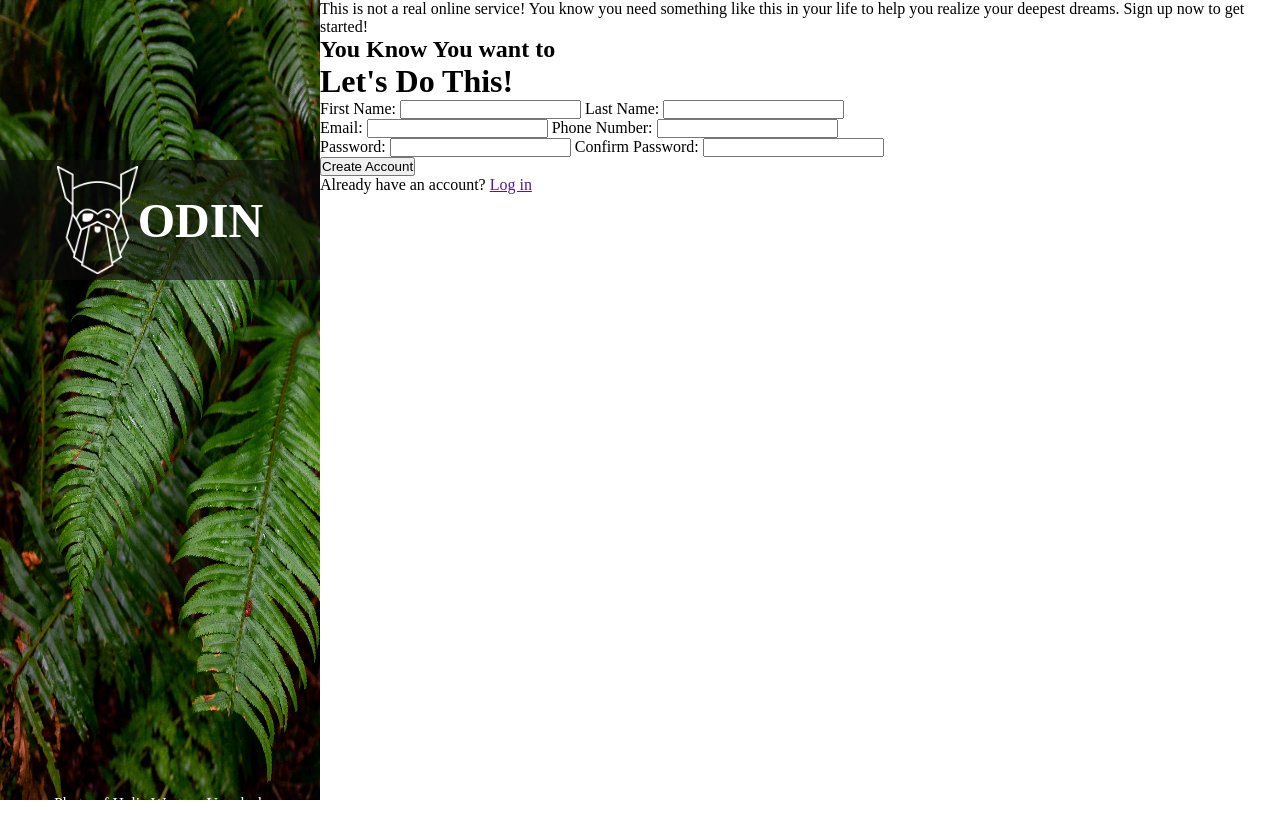
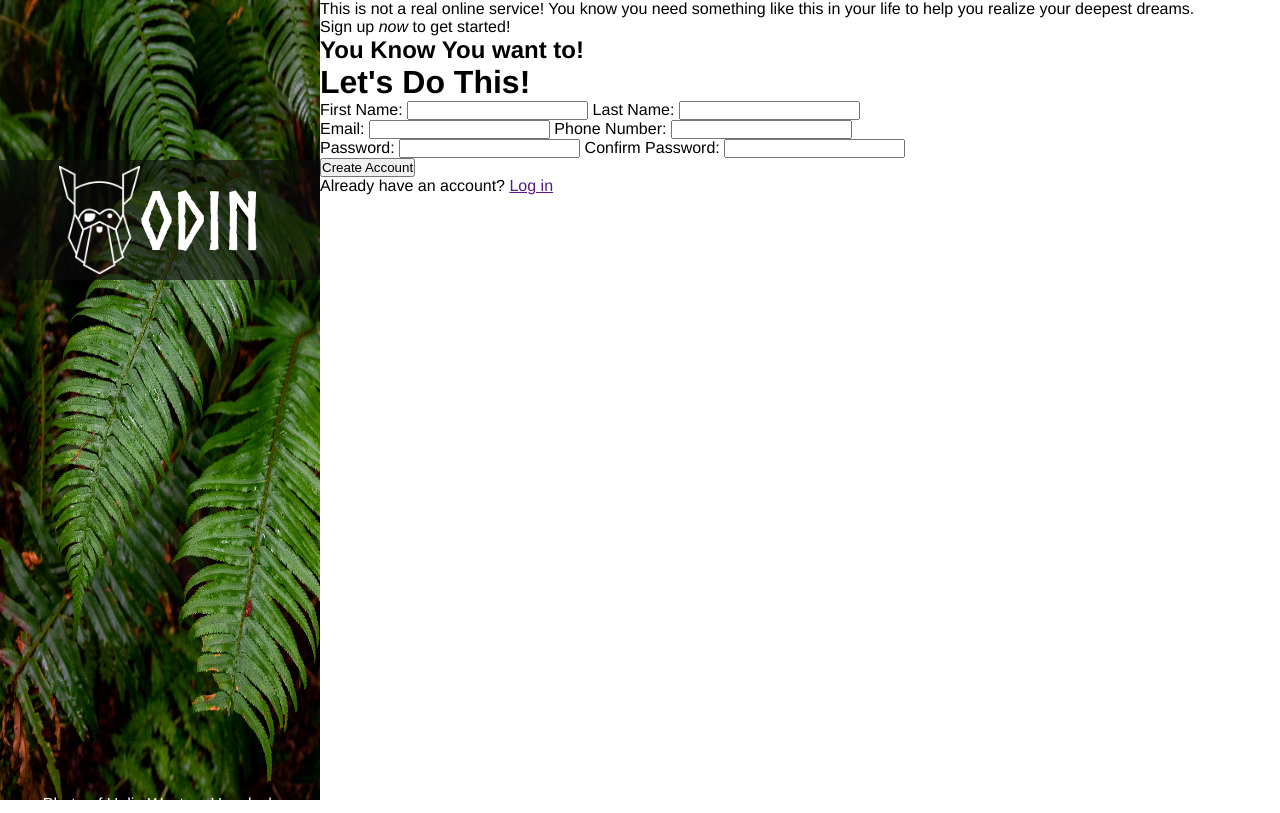
Before and after one commit to StewardRighteous/sample-signup-form, a plain HTML site: page index.html in a window 1280 px wide. Drawn offline with Linux system fonts and the light colour scheme.

Commit message:
fix - change html element divs for better styling

```diff
--- a/index.html
+++ b/index.html
@@ -22,15 +22,16 @@
         </div>
 
     </div>
-    <div class="signup-form">
-        <p>
+    <form action="" method="get">
+        <div class="welcome-area">
+            <p class="welcome-note">
                 This is not a real online service! You know you need something like this in your life to help you realize
-            your deepest dreams. Sign up now to get started!
+                your deepest dreams. <br> Sign up <em>now</em> to get started!
             </p>
-        <h2>You Know You want to</h2>
-        <form action="" method="get">
+            <h2 class="welcome-note">You Know You want to!</h2>
+        </div>
+        <div class="form-filling-area">
             <h1>Let's Do This!</h1>
-            <div class="form-elements">
             <div class="form-row">
                 <label for="firstname">First Name:</label>
                 <input type="text" name="user_firstname" id="firstname" required>
@@ -50,12 +51,13 @@
                 <input type="password" name="user_confirm_password" id="confirm-password">
             </div>
         </div>
+        <div class="submit-area">
             <div class="submit-button">
                 <button type="submit">Create Account</button>
             </div>
             <p>Already have an account? <a href="">Log in</a></p>
+        </div>
     </form>
-    </div>
 </body>
 
 </html>
--- a/style.css
+++ b/style.css
@@ -1,3 +1,27 @@
+@font-face {
+    font-family: "norse";
+    src: url("Assets/norse-bold-webfont.woff2") format(woff2),
+        url("Assets/norse-bold-webfont.woff") format(woff);
+    font-weight: normal;
+    font-style: normal;
+}
+
+@font-face {
+    font-family: "firasans";
+    src: url("Assets/firasans-ultra-webfont.woff2") format(woff2),
+        url("Assets/firasans-ultra-webfont.woff") format(woff);
+    font-weight: normal;
+    font-style: normal;
+}
+
+@font-face {
+    font-family: "rubik";
+    src: url("Assets/rubik-regular-webfont.woff2") format(woff2)
+        url("Assets/rubik-regular-webfont.woff") format(woff);
+    font-weight: normal;
+    font-style: normal;
+}
+
 *{
     margin: 0;
     padding: 0;
@@ -6,8 +30,10 @@
 
 body{
     display: flex;
+    font-family: Helvetica, Arial,sans-serif;
 }
 
+/* Side Container */
 .side-container{
     height: 100vh;
 }
@@ -40,9 +66,10 @@ body{
 }
 
 .side-container .logo .logo-background h1{
-    font-size: 3em;
+    font-size: 5em;
     color: white;
     text-transform: uppercase;
+    font-family: "Norse", sans-serif;
 }
 
 .side-container .logo p{
```
Also changed, not shown: Assets/firasans-ultra-webfont.woff (added), Assets/firasans-ultra-webfont.woff2 (added), Assets/rubik-regular-webfont.woff (added), Assets/rubik-regular-webfont.woff2 (added). Lines whose indentation alone changed are shown as unchanged.
